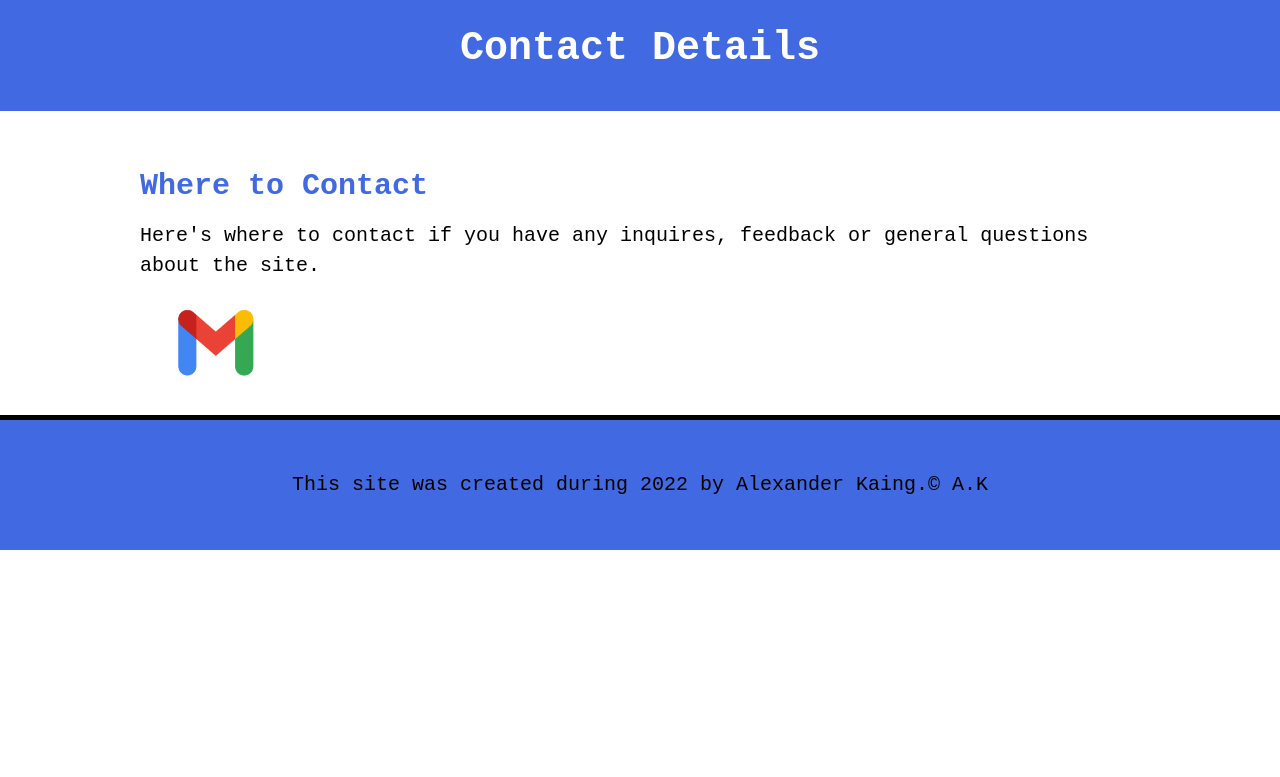
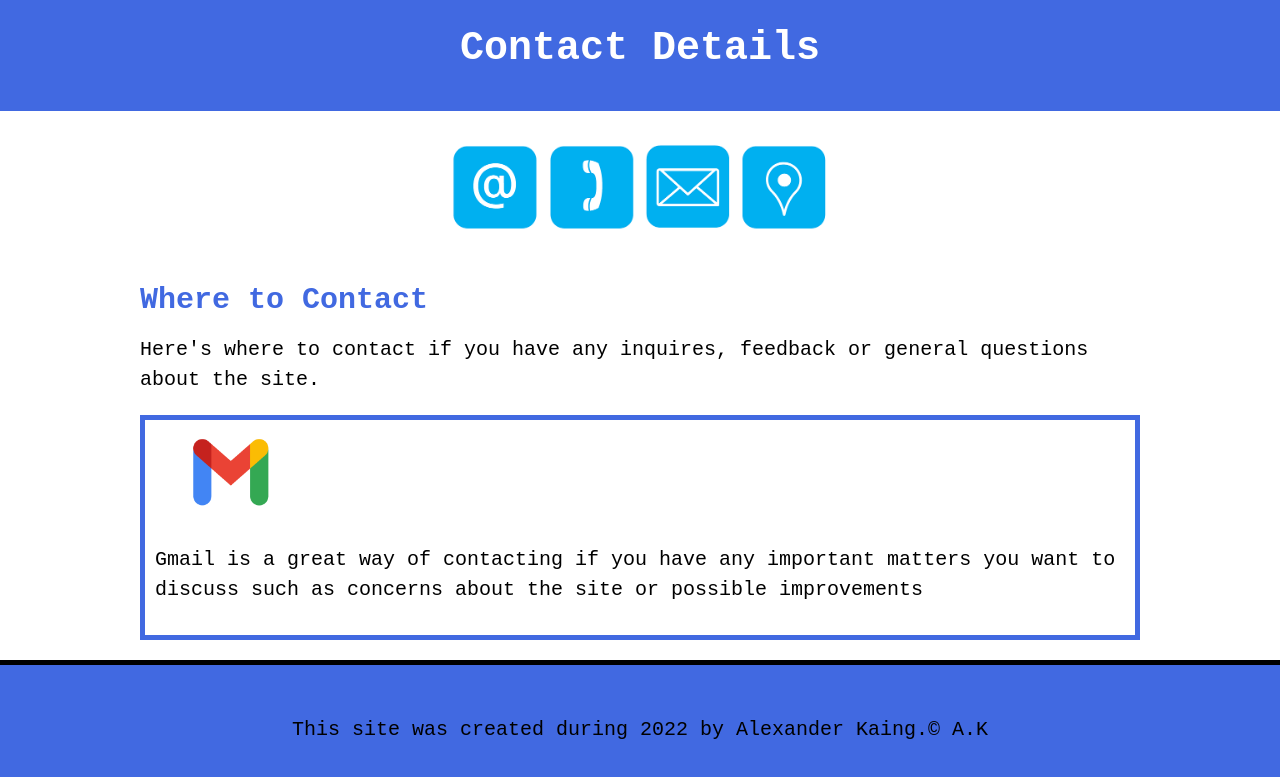
Before and after one commit to kepapen/Kevin, a plain HTML site: page Contact Page.html in a window 1280 px wide. Shown: the part 343-1120 px from the top of the page. Before the commit the page ends 893 px from the top, so only its background shows below. Drawn offline with Linux system fonts and the light colour scheme.

Commit message:
changed contact page

```diff
--- a/Contact Page.html
+++ b/Contact Page.html
@@ -22,11 +22,20 @@
 	height="200">
 	<h1>Contact Details</h1>
 </header>
+<!-- main element -->
+
 <main>
+	<img class="digitalmedia" src="img/contact-us-1908763_960_720.png"
+	width="40%"
+	>
+
 	<h2>Where to Contact</h2>
 	<p>Here's where to contact if you have any inquires, feedback or general questions about the site.</p>
-	<img src="img/Gmail-logo.png"
-	width="150">
+	<div class="col">
+			<img src="img/Gmail-logo.png"
+			width="150">
+			<p>Gmail is a great way of contacting if you have any important matters you want to discuss such as concerns about the site or possible improvements</p>
+	</div>
 
 
 </main>
--- a/css/index.css
+++ b/css/index.css
@@ -110,3 +110,13 @@ font-family: monospace;
   content: "";
   max-width: 100%;
 }
+
+div.col{
+    position: relative;
+    left: -300px;
+    border: 5px solid royalblue;
+    padding: 10px;
+    margin-left: 300px;
+    width: 1000px;
+    box-sizing: border-box;
+}
```
